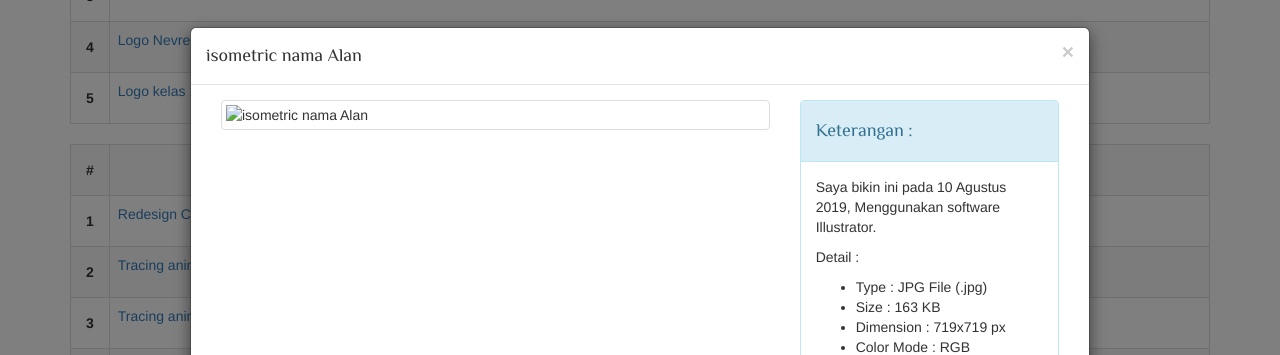
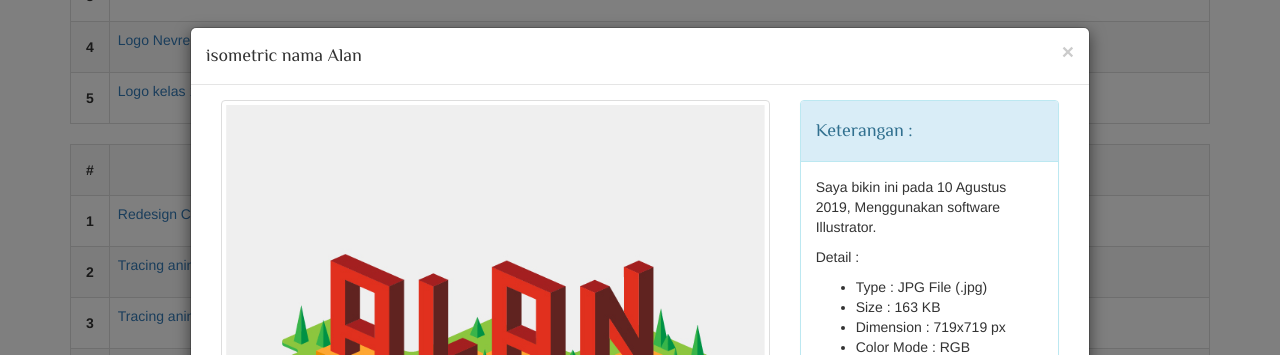
Before and after one commit to alanymous00/backup-alanymous00.github.io, a plain HTML site: page list_portofolio.html in a window 1280 px wide. Both pictures are taken after a click on the link "isometric nama Alan". Shown: the part 733-1088 px from the top of the page. Drawn offline with nearby package versions, Linux system fonts and the light colour scheme.

Commit message:
revisi isometric-alan.jpg

```diff
--- a/list_portofolio.html
+++ b/list_portofolio.html
@@ -714,7 +714,7 @@
                     <div class="row">
                       <div class="col-sm-12 col-md-8">
                         <div class="thumbnail">
-                          <img src="portofolio/ai/isometric_alan.png" alt="isometric nama Alan">
+                          <img src="portofolio/ai/alan-isometric.jpg" alt="alan-isometric">
                         </div>
                       </div>
                       <div class="col-sm-12 col-md-4">
```
